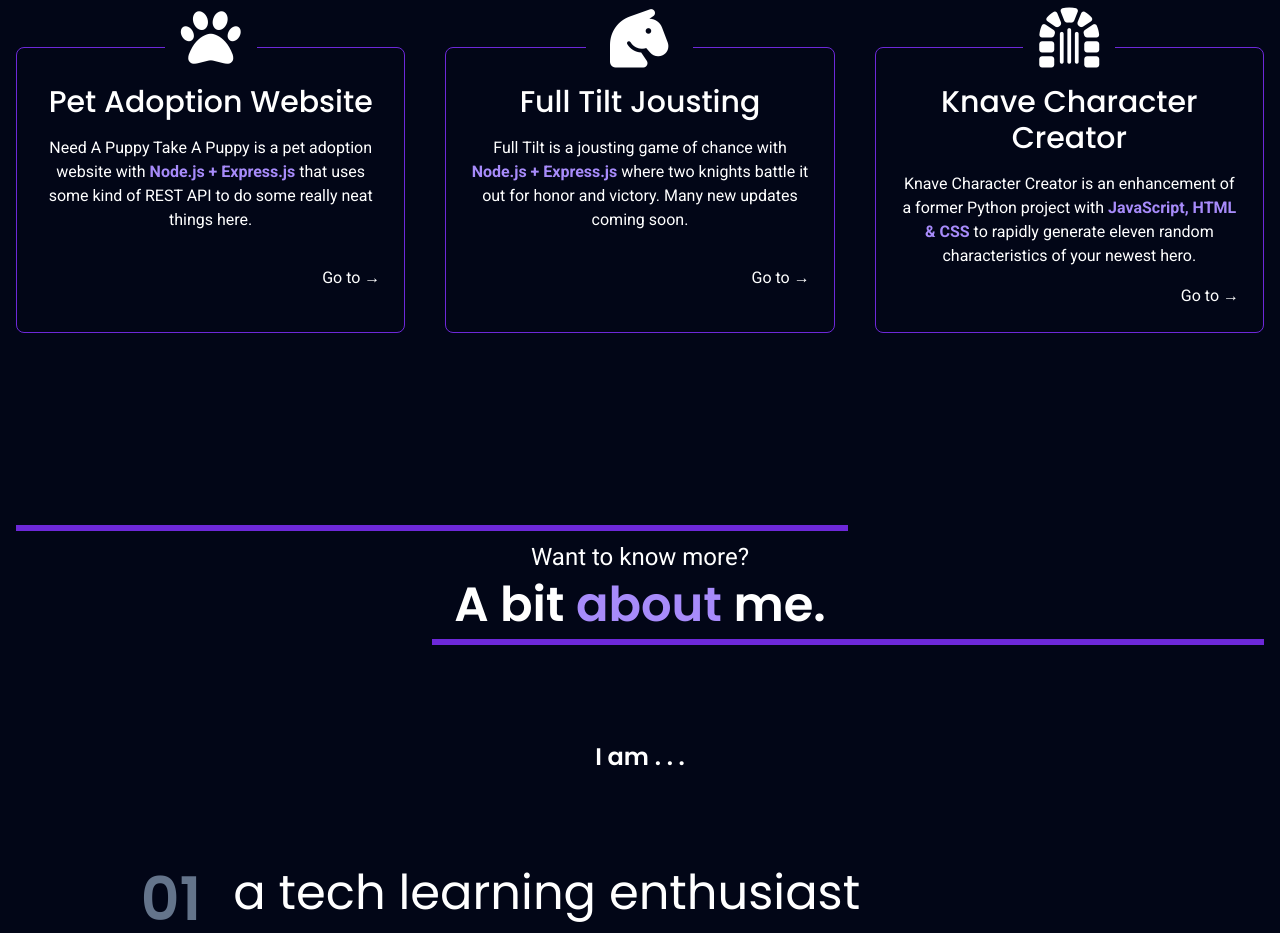
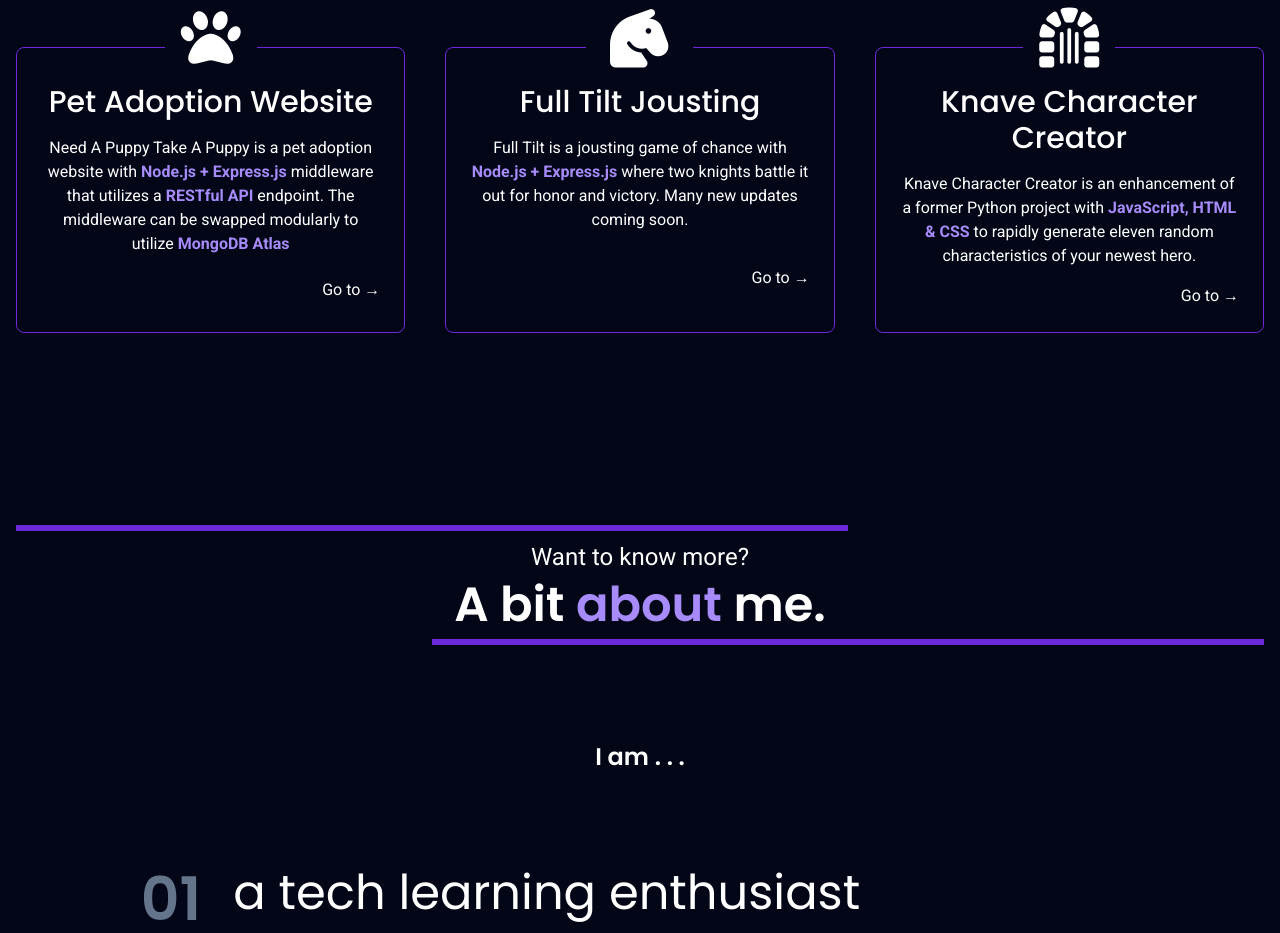
Before and after one commit to keith-flynn/portfolio-website, a SvelteKit app: page / in a window 1280 px wide. Shown: the part 1140-2073 px from the top of the page. Built offline with nearby package versions, Linux system fonts and the light colour scheme.

Commit message:
Update profile picture and descriptions
Along with the picture update, the description for the pet adoption
website has been updated to reflect the progress on my capstone project.

```diff
--- a/src/components/Main.svelte
+++ b/src/components/Main.svelte
@@ -51,7 +51,7 @@
     </a>
     <div class="grid grid-cols-1 lg:grid-cols-3 gap-12 lg:gap-10">
       <Step step={steps[0]}>
-        <p>Need A Puppy Take A Puppy is a pet adoption website with <strong class="text-violet-400">Node.js + Express.js</strong> that uses some kind of REST API to do some really neat things here.</p>
+        <p>Need A Puppy Take A Puppy is a pet adoption website with <strong class="text-violet-400">Node.js + Express.js</strong> middleware that utilizes a <strong class="text-violet-400">RESTful API</strong> endpoint. The middleware can be swapped modularly to utilize  <strong class="text-violet-400">MongoDB Atlas</strong></p>
       </Step>
       <Step step={steps[1]}>
         <p>Full Tilt is a jousting game of chance with <strong class="text-violet-400">Node.js + Express.js</strong> where two knights battle it out for honor and victory. Many new updates coming soon.</p>
```
Also changed, not shown: static/images/pp-old.webp (added), static/images/profile.webp.
